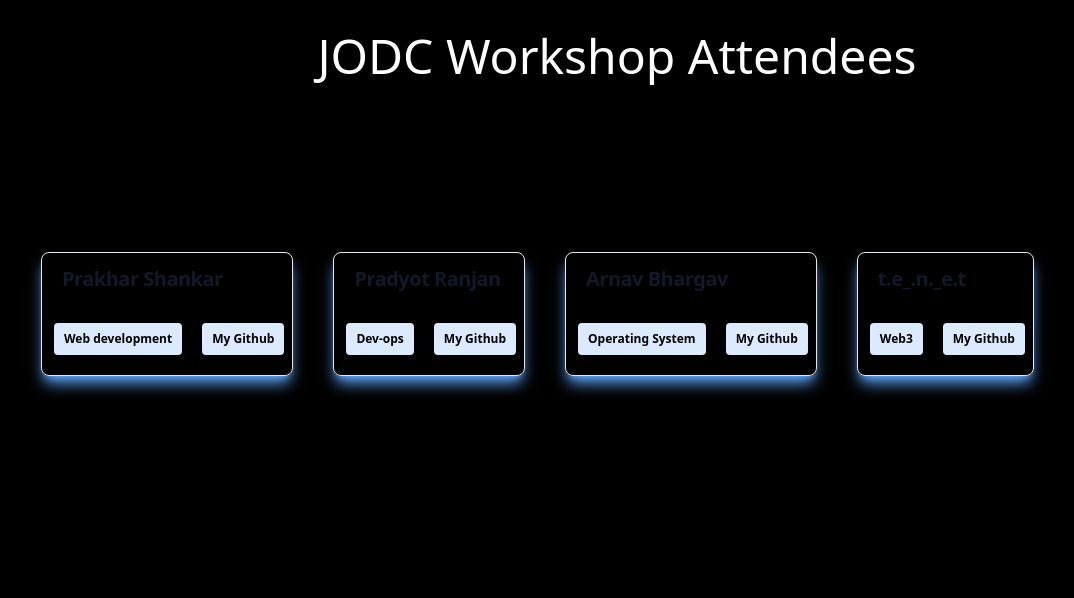
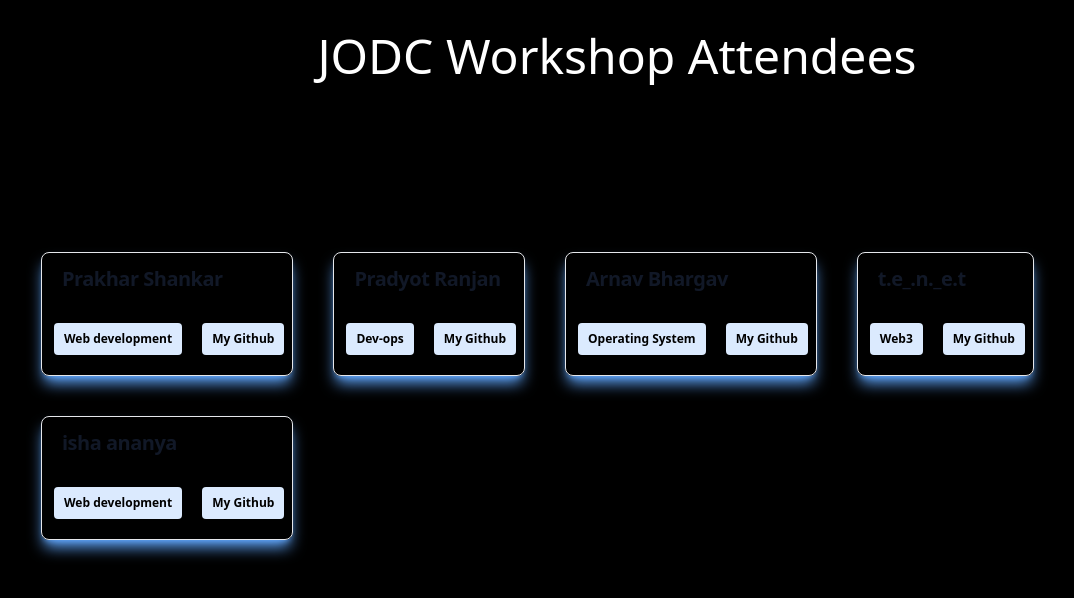
Before and after one commit to Prakhar-Shankar/WebDev-Workshop, a Next.js app: page / in a window 1280 px wide. Shown: the top 598 px of the page, without its empty margins (23-1097 px from the left). Built offline with nearby package versions, Linux system fonts and the light colour scheme.

Commit message:
Update cardData.js

```diff
--- a/components/cardData.js
+++ b/components/cardData.js
@@ -30,6 +30,13 @@ const cardData = [
         link: "https://github.com/mrswastik-robot"
     },
 
+        {
+      name: " isha ananya",
+      favDomain: "Web development",
+      link: "https://github.com/isha-shukla31"
+
+    },
+
     // Add more card objects here
   ];
 
```
